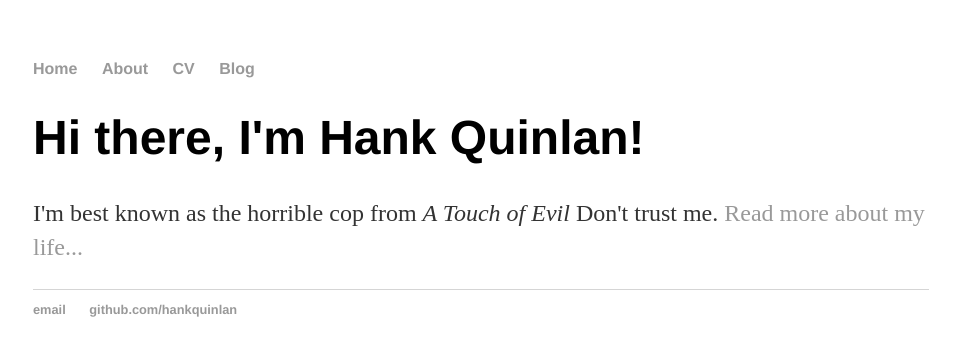
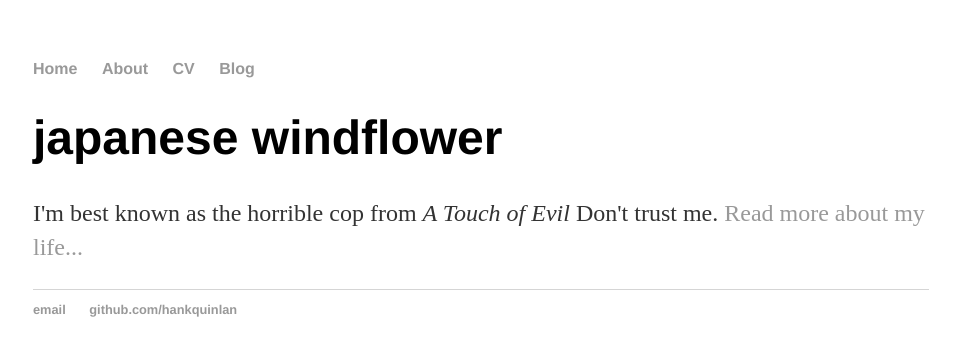
Before and after one commit to japanesewindflower/japanesewindflower.github.io, a Jekyll site: the page built from index.html, in a window 1280 px wide. Shown: the top 356 px of the page, without its empty margins (159-1115 px from the left). Built offline with Jekyll 4.4.1, drawn with Linux system fonts in a browser that asks for light colours.

Commit message:
Update index.html

```diff
--- a/index.html
+++ b/index.html
@@ -1,8 +1,8 @@
 ---
 layout: default
-title: Hank Quinlan, Horrible Cop
+title: japanese windflower
 ---
 <div class="blurb">
-	<h1>Hi there, I'm Hank Quinlan!</h1>
+	<h1>japanese windflower</h1>
 	<p>I'm best known as the horrible cop from <em>A Touch of Evil</em> Don't trust me. <a href="/about">Read more about my life...</a></p>
 </div><!-- /.blurb -->
```
